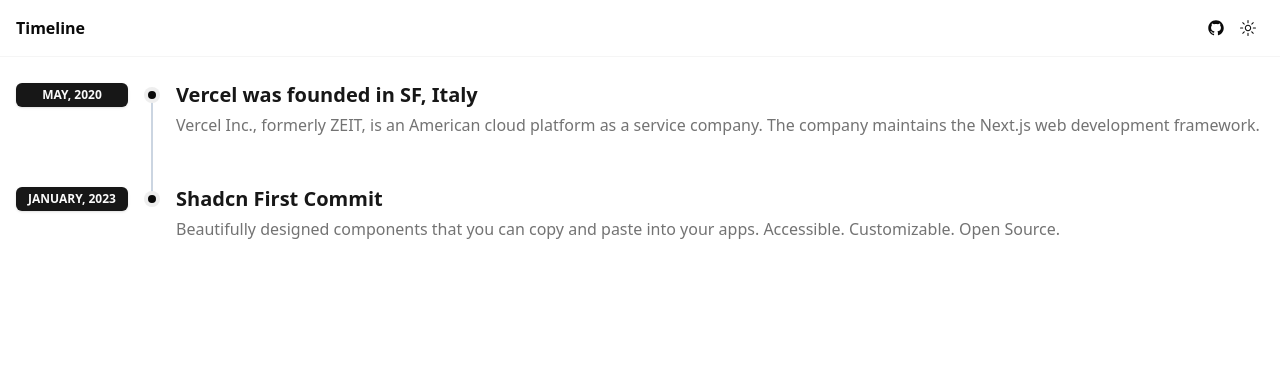
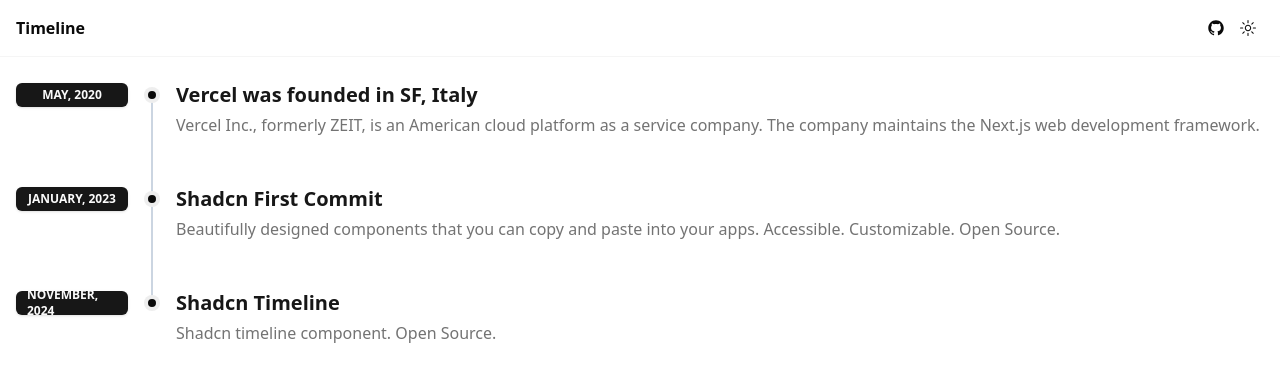
Before and after one commit to Tourniercy/shadcn-timeline, a Next.js app: page / in a window 1280 px wide. Shown: the top 378 px of the page. Built offline with nearby package versions, Linux system fonts and the light colour scheme.

Commit message:
chore: add new example to the layout

```diff
--- a/src/components/timeline-layout.tsx
+++ b/src/components/timeline-layout.tsx
@@ -24,6 +24,12 @@
       "Beautifully designed components that you can copy and paste into your apps. Accessible. Customizable. Open Source.",
     time: "January, 2023",
   },
+  {
+    id: 3,
+    title: "Shadcn Timeline",
+    description: "Shadcn timeline component. Open Source.",
+    time: "November, 2024",
+  },
 ];
 
 export const TimelineLayout = () => {
```
